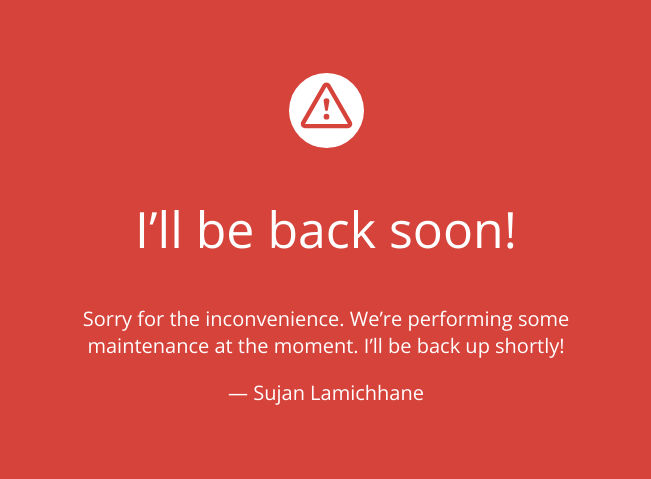
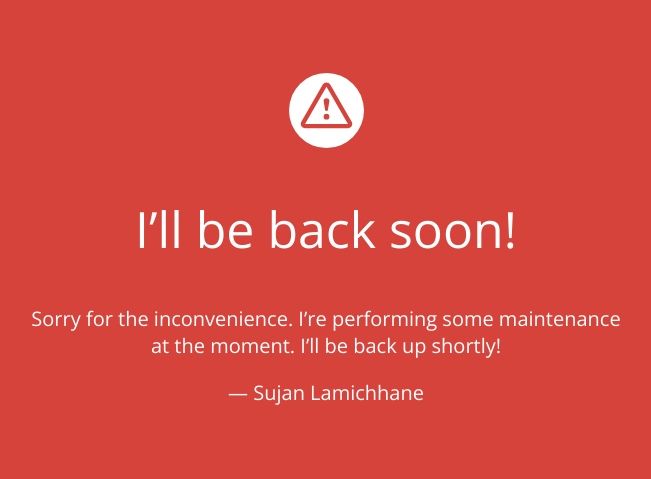
Before and after one commit to sujankim/Portfolio, a plain HTML site: page index.html in a window 1280 px wide. Shown: the part 161-640 px from the top of the page, without its empty margins (314-965 px from the left). Drawn offline with nearby package versions, Linux system fonts and the light colour scheme.

Commit message:
Update index.html

```diff
--- a/index.html
+++ b/index.html
@@ -17,7 +17,7 @@
     <svg xmlns="http://www.w3.org/2000/svg" viewBox="0 0 202.24 202.24"><defs><style>.cls-1{fill:#fff;}</style></defs><title>Asset 3</title><g id="Layer_2" data-name="Layer 2"><g id="Capa_1" data-name="Capa 1"><path class="cls-1" d="M101.12,0A101.12,101.12,0,1,0,202.24,101.12,101.12,101.12,0,0,0,101.12,0ZM159,148.76H43.28a11.57,11.57,0,0,1-10-17.34L91.09,31.16a11.57,11.57,0,0,1,20.06,0L169,131.43a11.57,11.57,0,0,1-10,17.34Z"/><path class="cls-1" d="M101.12,36.93h0L43.27,137.21H159L101.13,36.94Zm0,88.7a7.71,7.71,0,1,1,7.71-7.71A7.71,7.71,0,0,1,101.12,125.63Zm7.71-50.13a7.56,7.56,0,0,1-.11,1.3l-3.8,22.49a3.86,3.86,0,0,1-7.61,0l-3.8-22.49a8,8,0,0,1-.11-1.3,7.71,7.71,0,1,1,15.43,0Z"/></g></g></svg>
     <h1>I&rsquo;ll be back soon!</h1>
     <div>
-        <p>Sorry for the inconvenience. We&rsquo;re performing some maintenance at the moment.</a> I&rsquo;ll be back up shortly!</p>
+        <p>Sorry for the inconvenience. I&rsquo;re performing some maintenance at the moment.</a> I&rsquo;ll be back up shortly!</p>
         <p>&mdash; Sujan Lamichhane</p>
     </div>
 </article>
```
